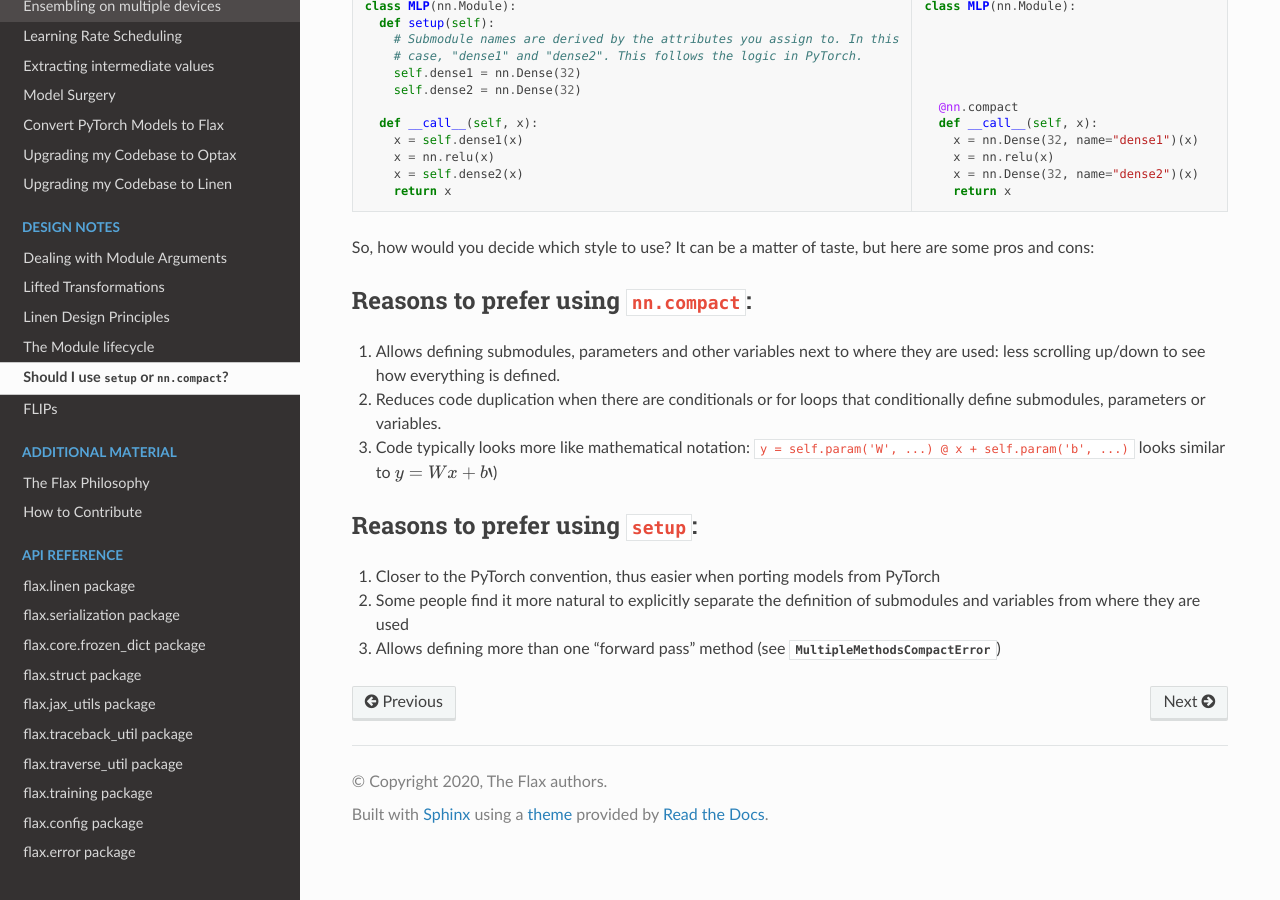
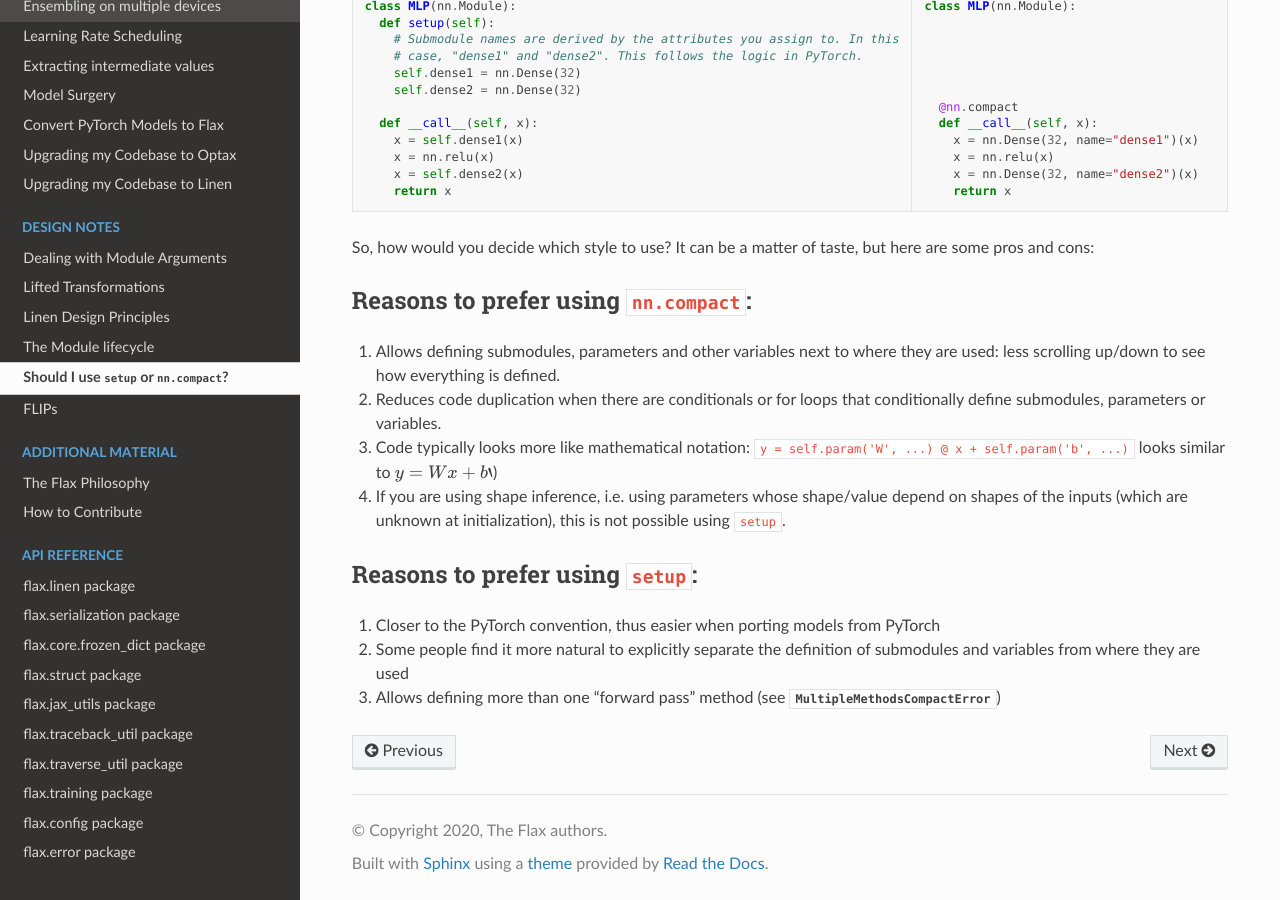
Before and after one commit to google/flax, a Sphinx documentation site: the page built from docs/design_notes/setup_or_nncompact.rst, in a window 1280 px wide and 900 px high, scrolled down 591 px. Built offline with Sphinx 7.4.7 and the Read the Docs theme 2.0.0, drawn with Linux system fonts in a browser that asks for light colours; pages that are not in the unit, such as notebooks, are missing from menus.

Commit message:
update docs for @nn.compact
PiperOrigin-RevId: 445229213

```diff
--- a/docs/design_notes/setup_or_nncompact.rst
+++ b/docs/design_notes/setup_or_nncompact.rst
@@ -69,6 +69,8 @@ Reasons to prefer using ``nn.compact``:
    submodules, parameters or variables.
 3. Code typically looks more like mathematical notation: ``y = self.param('W', ...) @ x + self.param('b', ...)``
    looks similar to :math:`y=Wx+b``)
+4. If you are using shape inference, i.e. using parameters whose shape/value depend on shapes of
+   the inputs (which are unknown at initialization), this is not possible using ``setup``.
 
 Reasons to prefer using ``setup``:
 ^^^^^^^^^^^^^^^^^^^^^^^^^^^^^^^^^^
```
